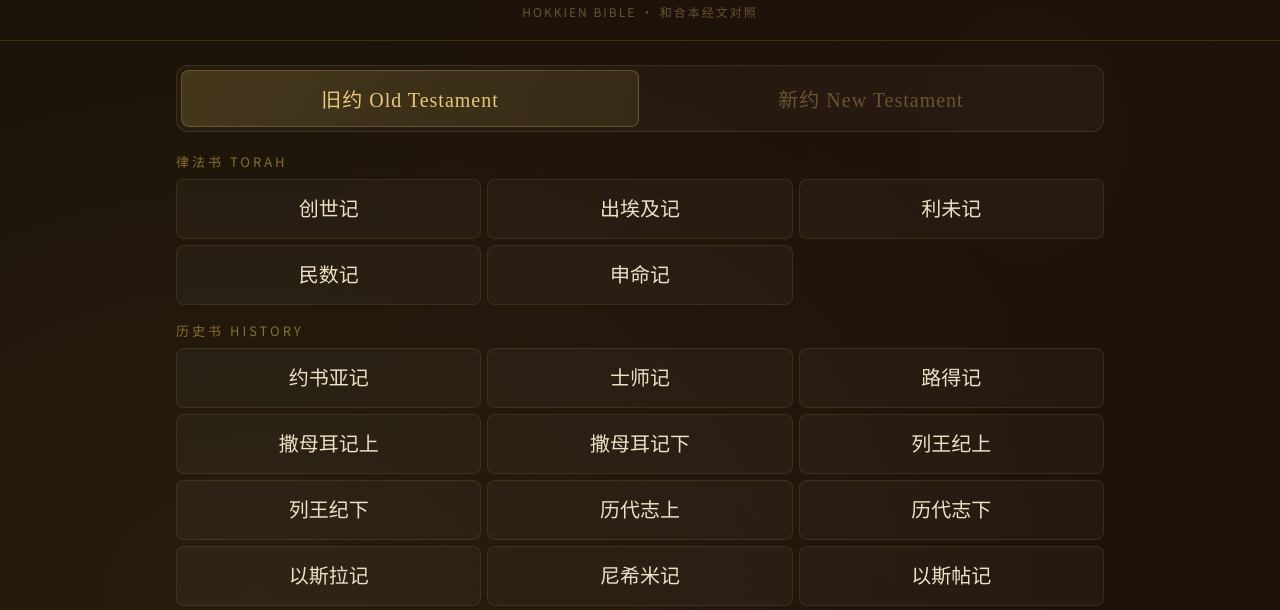
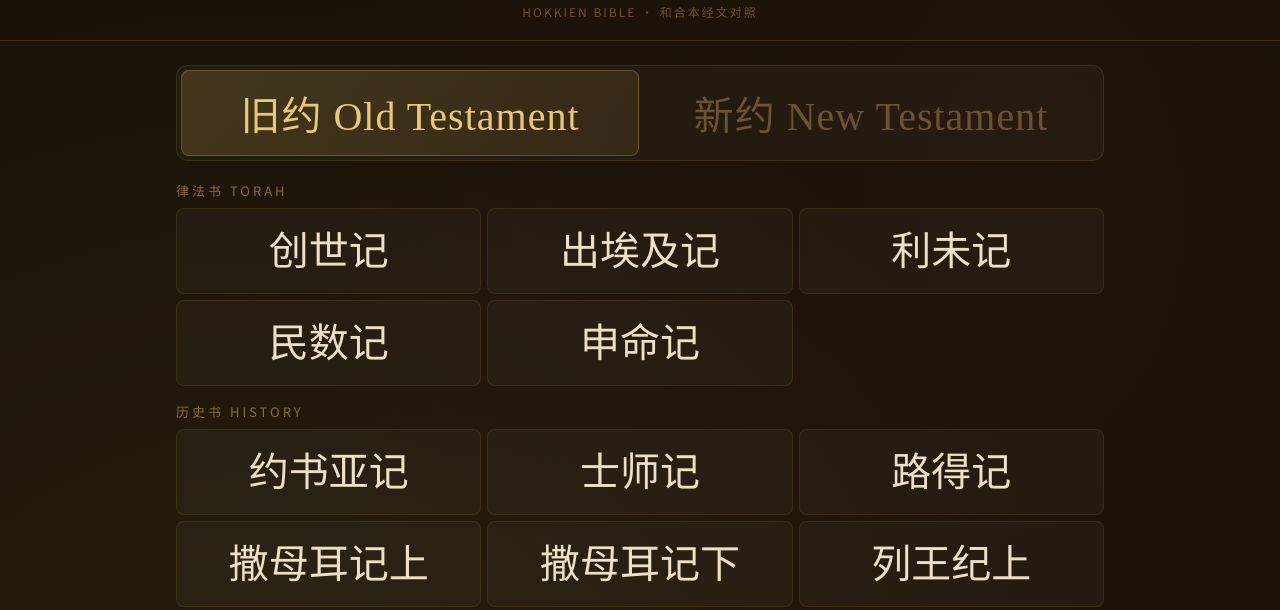
Before and after one commit to DavidOwh/devotion-app, a website: page public/hokkien-bible.html in a window 1280 px wide. Shown: the part 177-787 px from the top of the page. Drawn offline with Linux system fonts and the light colour scheme.

Commit message:
Increase font sizes for tabs and buttons

```diff
--- a/public/hokkien-bible.html
+++ b/public/hokkien-bible.html
@@ -39,14 +39,14 @@
   .info-msg{text-align:center;padding:28px;color:var(--text-light);font-size:13px;line-height:2;}
 
   .tabs{display:flex;gap:4px;margin-bottom:20px;background:rgba(255,255,255,.03);border-radius:12px;padding:4px;border:1px solid rgba(201,168,76,.15);}
-  .tab{flex:1;padding:13px;background:none;border:none;color:var(--text-light);font-family:'Noto Serif SC',serif;font-size:20px;cursor:pointer;border-radius:8px;transition:all .3s;letter-spacing:1px;}
+  .tab{flex:1;padding:13px;background:none;border:none;color:var(--text-light);font-family:'Noto Serif SC',serif;font-size:40px;cursor:pointer;border-radius:8px;transition:all .3s;letter-spacing:1px;}
   .tab.active{background:linear-gradient(135deg,rgba(201,168,76,.2),rgba(201,168,76,.1));color:var(--gold-light);border:1px solid rgba(201,168,76,.3);}
   .tab:hover:not(.active){background:rgba(255,255,255,.04);color:var(--cream);}
 
   .bsec{display:none;}.bsec.active{display:block;}
   .slbl{font-size:13px;letter-spacing:3px;text-transform:uppercase;color:var(--gold);opacity:.6;margin:16px 0 8px;}
   .bgrid{display:grid;grid-template-columns:repeat(3,1fr);gap:6px;margin-bottom:12px;}
-  .bbtn{background:rgba(255,255,255,.03);border:1px solid rgba(201,168,76,.12);border-radius:8px;padding:14px 2px;color:var(--cream2);font-size:20px;cursor:pointer;transition:all .25s;text-align:center;line-height:1.4;word-break:keep-all;min-height:60px;display:flex;align-items:center;justify-content:center;}
+  .bbtn{background:rgba(255,255,255,.03);border:1px solid rgba(201,168,76,.12);border-radius:8px;padding:14px 2px;color:var(--cream2);font-size:40px;cursor:pointer;transition:all .25s;text-align:center;line-height:1.4;word-break:keep-all;min-height:80px;display:flex;align-items:center;justify-content:center;}
   .bbtn:hover{background:rgba(201,168,76,.1);border-color:rgba(201,168,76,.35);color:var(--gold-light);transform:translateY(-1px);}
   .bbtn.sel{background:linear-gradient(135deg,rgba(201,168,76,.25),rgba(201,168,76,.12));border-color:rgba(201,168,76,.5);color:var(--gold-light);}
 
```
